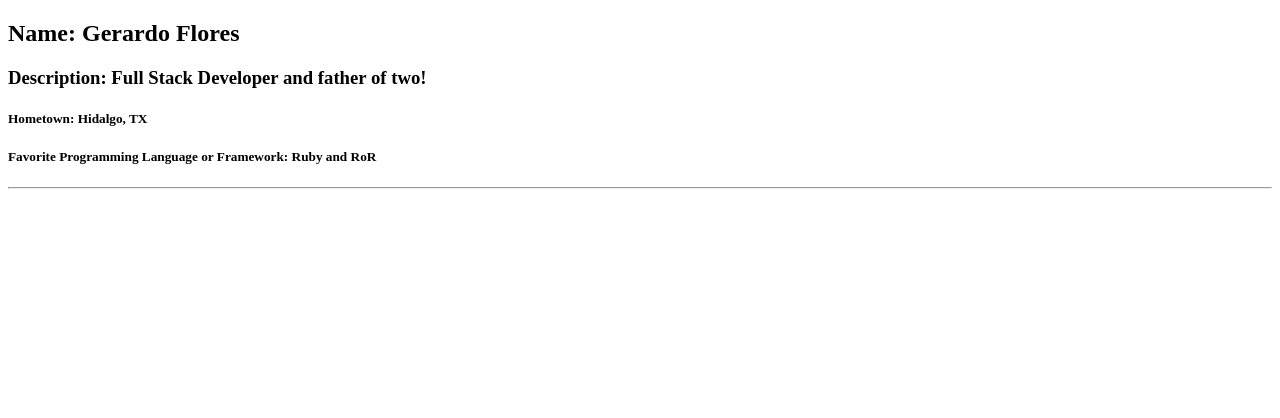
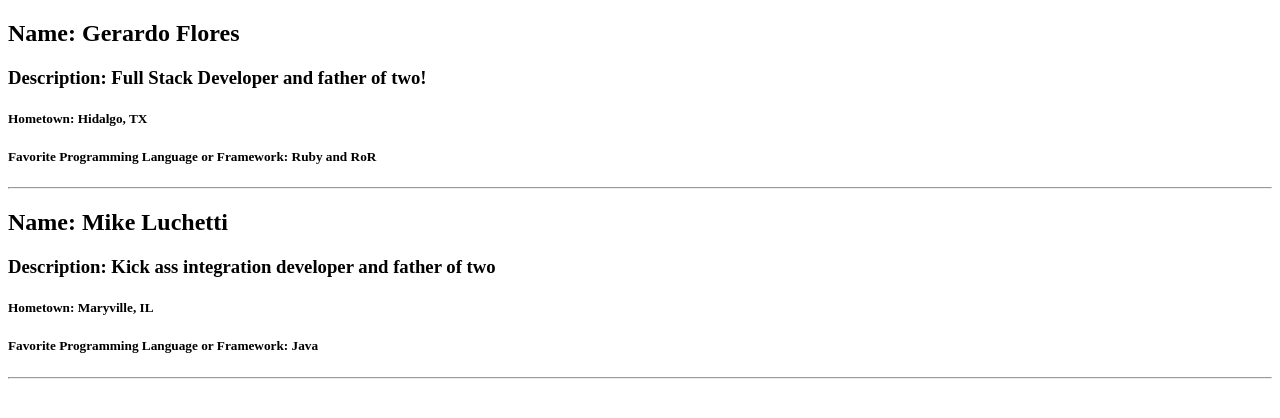
Before and after one commit to gerardo-flores/github-exercise, a plain HTML site: page index.html in a window 1280 px wide. Drawn offline with Linux system fonts and the light colour scheme.

Commit message:
added Mike's details

```diff
--- a/index.html
+++ b/index.html
@@ -13,6 +13,13 @@
       <h5>Favorite Programming Language or Framework: Ruby and RoR</h5>
       <hr/>
     </div>
+    <div class="person">
+      <h2>Name: Mike Luchetti</h2>
+      <h3>Description: Kick ass integration developer and father of two</h3>
+      <h5>Hometown: Maryville, IL</h5>
+      <h5>Favorite Programming Language or Framework: Java</h5>
+      <hr/>
+    </div>
     <script src="scripts/scripts.js"></script>
   </body>
 </html>
```
